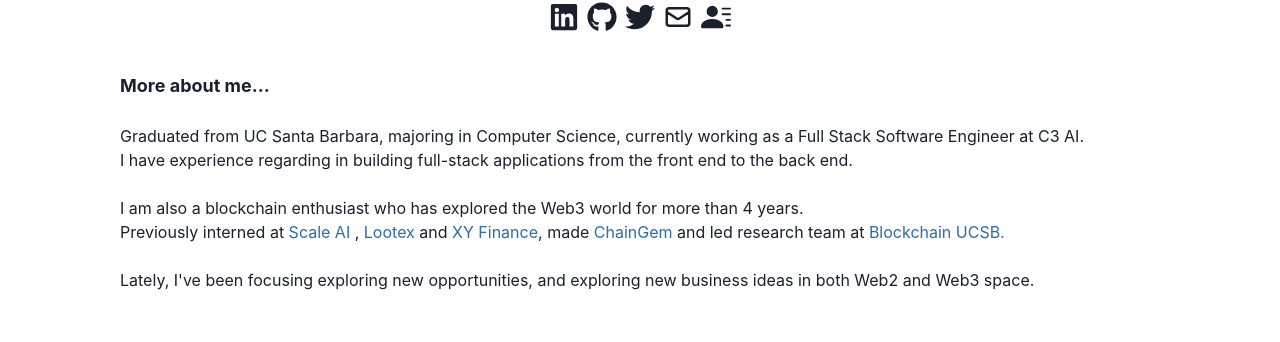
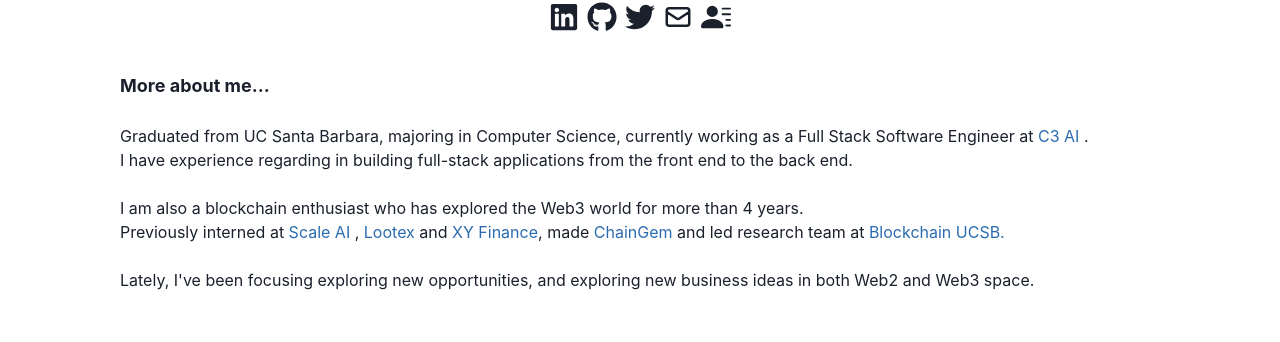
Before and after one commit to pingyujc/portfolio, a React (Create React App) app: page / in a window 1280 px wide. Shown: the part 274-616 px from the top of the page. Built offline with nearby package versions, Linux system fonts and the light colour scheme.

Commit message:
adding hyperlink to c3

```diff
--- a/src/components/About.jsx
+++ b/src/components/About.jsx
@@ -62,7 +62,16 @@
                     <br />
                     <br />
                     Graduated from UC Santa Barbara, majoring in Computer Science,
-                    currently working as a Full Stack Software Engineer at C3 AI.
+                    currently working as a Full Stack Software Engineer at
+                    <Link
+                        href="https://c3.ai/"
+                        isExternal
+                        color={"blue.600"}
+                    >
+                        {" "}
+                        C3 AI{" "}
+                    </Link>
+                    .
                     <br />
                     I have experience regarding in building full-stack applications
                     from the front end to the back end.
```
